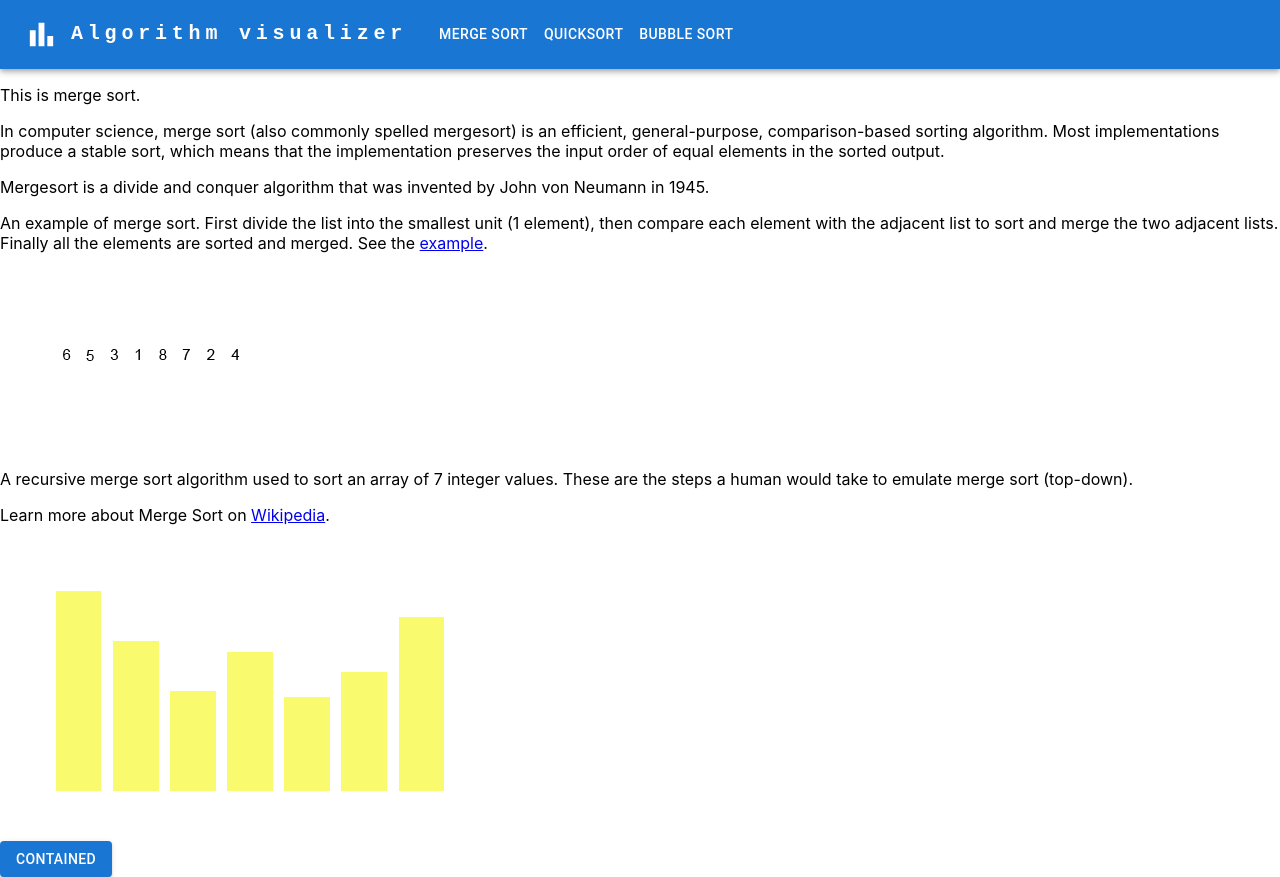
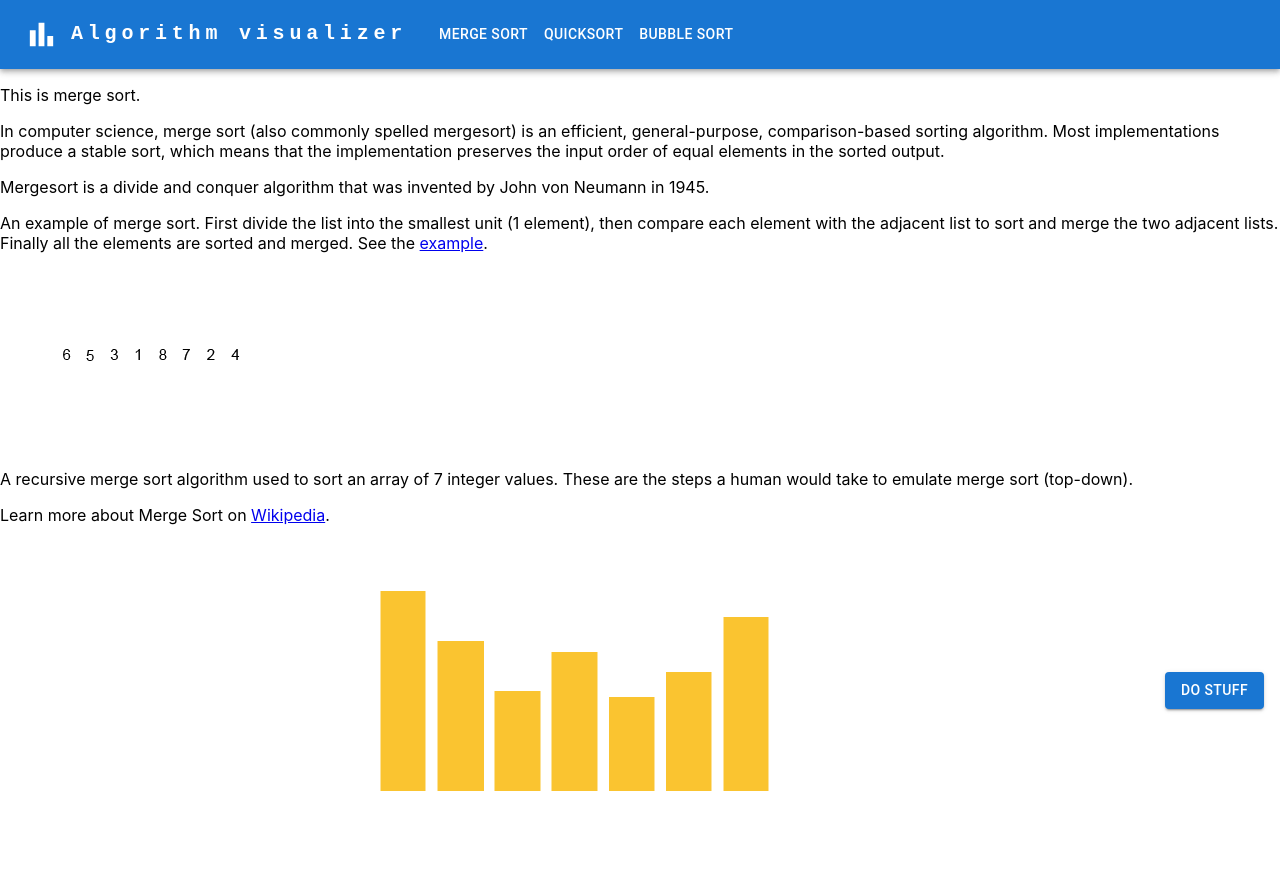
Before and after one commit to arkossyborbala/project_2023, a React (Create React App) app: page / in a window 1280 px wide. After the commit the page ends 841 px from the top, so only its background shows below. Built offline with nearby package versions, Linux system fonts and the light colour scheme.

Commit message:
shuffling works

```diff
--- a/src/components/SortingVisualizer.js
+++ b/src/components/SortingVisualizer.js
@@ -1,5 +1,6 @@
 import {useState} from 'react';
-import { ChartContainer, BarChart } from '@mui/x-charts';
+import Stack from '@mui/material/Stack';
+import { BarChart } from '@mui/x-charts';
 import Button  from '@mui/material/Button';
 
 const xLabels = [
@@ -14,18 +15,26 @@ const xLabels = [
 
 function SortingVisualizer() {
     const [values, setValues] = useState([4000, 3000, 2000, 2780, 1890, 2390, 3490]);
+    const handleClick = (event) => {
+        const shuffledArray = [...values]; // Clone the input array to avoid modifying the original.
+        for (let i = shuffledArray.length - 1; i > 0; i--) {
+            const j = Math.floor(Math.random() * (i + 1));
+            [shuffledArray[i], shuffledArray[j]] = [shuffledArray[j], shuffledArray[i]];
+        }
+        setValues(shuffledArray);
+    }
     return (
-        <>
+        <Stack direction="row" spacing={2} alignItems='center' justifyContent='center' mr={2}>
             <BarChart
                 series={[{ data: values }]}
                 width={500}
                 height={300}
                 bottomAxis={null}
                 leftAxis={null}
-            colors={Array(7).fill('#fafa6e')}
+                colors={Array(7).fill('#fac430')}
             />
-        <Button variant="contained">Contained</Button>
-        </>
+            <Button variant="contained" sx={'max-height:50px'} onClick={handleClick}>Do stuff</Button>
+        </Stack>
     );
 }
 export default SortingVisualizer;
```
Lines whose indentation alone changed are shown as unchanged.
